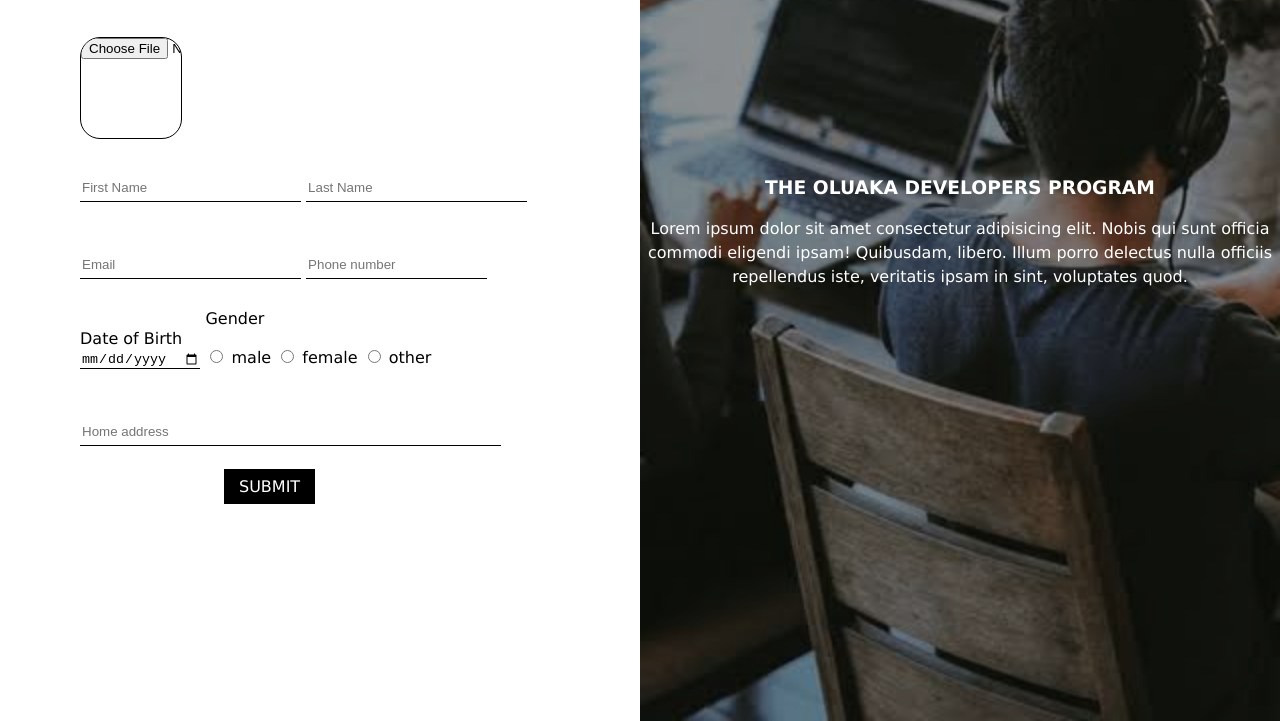
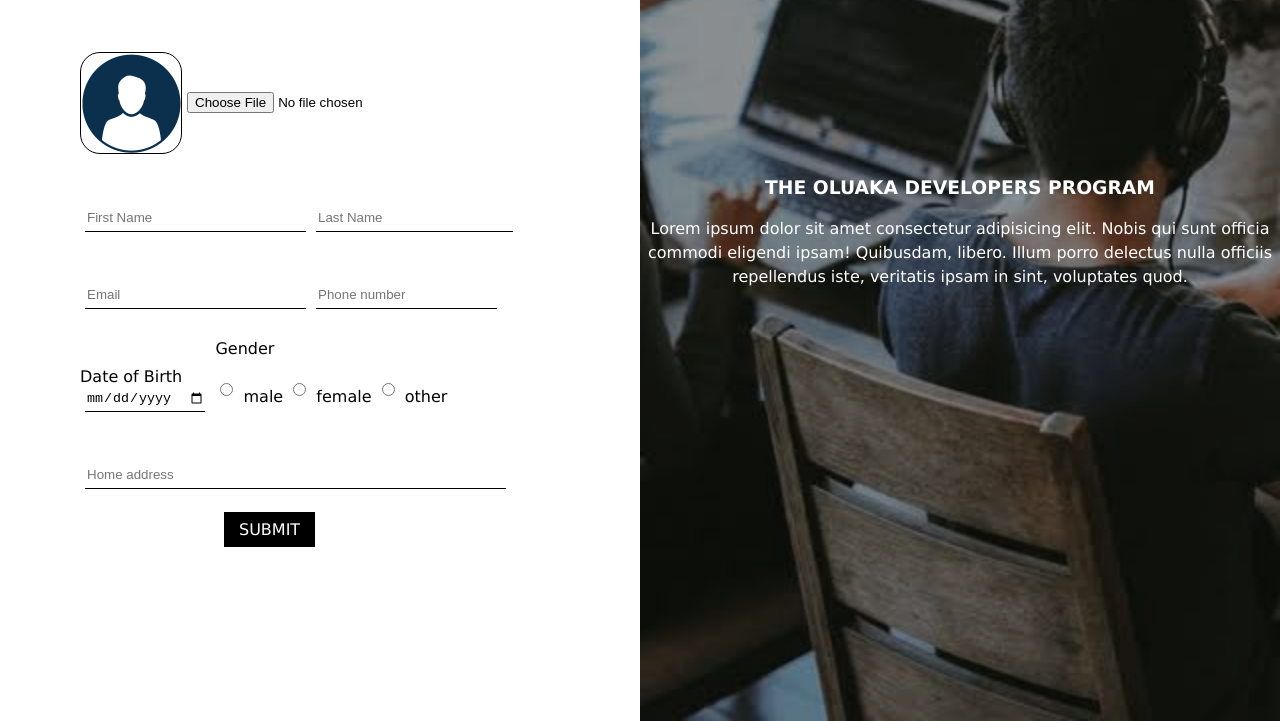
Before and after one commit to vinuch/ODP-form, a plain HTML site: page index.html in a window 1280 px wide. Shown: the part 79-800 px from the top of the page. Drawn offline with Linux system fonts and the light colour scheme; a script that the page names is missing.

Commit message:
adjusted the input to add profile picture

```diff
--- a/css/styles.css
+++ b/css/styles.css
@@ -36,12 +36,17 @@ section {
     margin-top: 5vh;
 }
 
-.form__picture input {
+.form__picture {
     height: 100px;
     border: solid 1px #000;
     border-radius: 20px;
     width: 100px;
     margin-bottom: 20px;
+}
+
+.form__picture input{
+    margin: 5px;
+    border: 0;
 }
 
 .form__group input {
@@ -67,16 +72,21 @@ form > span a{
 }
 
 #profile {
-    width: 120px;
+/*     width: 120px;
     margin: 0 25%;
     height: 150px;
     border-radius: 30px;
     display: inline-block;
-    border: 1px solid #000;
+    border: 1px solid #000; */
     background: url("../imgs/profile.png");
     background-size: cover;
     background-repeat: no-repeat;
     background-position: center;
+}
+
+#choose-form__picture  {
+    border: 0;
+    margin-top: 40px;
 }
 
 .row {
@@ -105,6 +115,7 @@ input {
     border: none;
     border-bottom: 1px solid #000;
     background-color: transparent;
+    margin: 0 5px;
 }
 
 .overlay {
--- a/index.html
+++ b/index.html
@@ -18,18 +18,22 @@
 
             <div class="form__box">
                 <form action="" class="d-flex form__content">
-                    <div class="form__picture">
-                        <input type="file" name="myFile">
+                    <div class="row form__group d-flex">
+                        <div class="form__picture" id="profile">
+
+                        </div>
+                        <input type="file" name="myFile" id="choose-form__picture">
                     </div>
-                    <div class="row form__group">
+
+                    <div class="row form__group d-flex">
                         <span class="form__firstname">
                             <input type="text" placeholder="First Name" id="firstname" size="25">
                         </span>
                         <span class="form__lastname">
-                            <input type="text" placeholder="Last Name" id="lastname" size="25">
+                            <input type="text" placeholder="Last Name" id="lastname" size="22">
                         </span>
                     </div>
-                    <div class="row form__group">
+                    <div class="row form__group d-flex">
                         <span class="form__contact-email">
                             <label for="email"</label><br>
                             <input type="email" placeholder="Email" id="email" size="25">
@@ -39,7 +43,7 @@
                             <input type="number" placeholder="Phone number" id="number">
                         </span>
                     </div>
-                    <div class="row form__group2">
+                    <div class="row form__group d-flex2">
                         <span class="form__bodytype-age">
                             <label for="dob">Date of Birth</label><br>
                             <input type="date" id="dob" size="25">
@@ -51,7 +55,7 @@
                             <input type="radio" id="other" name="gender" value="other"> other
                         </span>
                     </div>
-                    <div class="row form__group">
+                    <div class="row form__group d-flex">
                         <span class="form__address">
                             <label for="address"></label><br>
                             <input type="address" placeholder="Home address" size="50" id="address">
```
